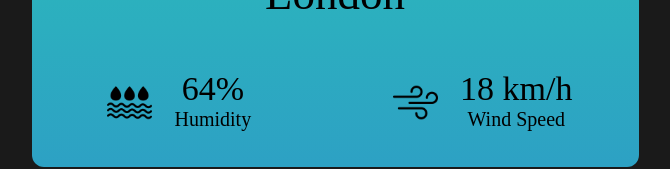
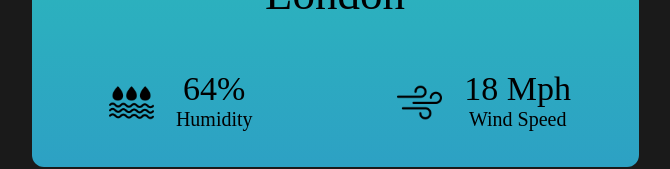
Before and after one commit to DylanCFolsom/weatherapp, a React (Create React App) app: page / in a window 1280 px wide. Shown: the part 547-716 px from the top of the page, without its empty margins (305-975 px from the left). Built offline with nearby package versions, Linux system fonts and the light colour scheme.

Commit message:
1/22/24 9:33 AM

```diff
--- a/src/Components/WeatherApp/WeatherApp.jsx
+++ b/src/Components/WeatherApp/WeatherApp.jsx
@@ -82,7 +82,7 @@ export const WeatherApp = () => {
             </div>
         </div>
         <div className="weather-image">
-          <img src={wicon} alt="" />
+          <img src={wicon} alt="weather type" />
         </div>
         <div className="weather-temp">
           24
@@ -101,7 +101,7 @@ export const WeatherApp = () => {
           <div className="element">
             <img src={wind_icon} alt="" className="icon" />
             <div className="data">
-              <div className="wind-rate">18 km/h</div>
+              <div className="wind-rate">18 Mph</div>
               <div className="text">Wind Speed</div>
             </div>
           </div>
```
Also changed, not shown: 1 other file (tests, documents, lock files or other folders).
